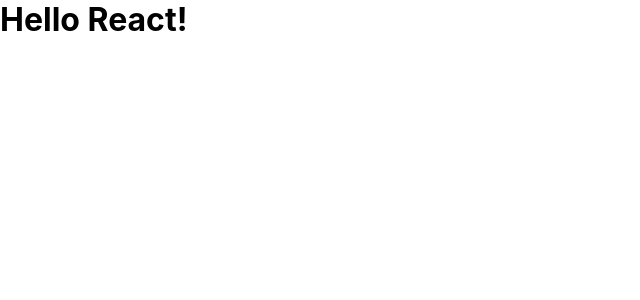
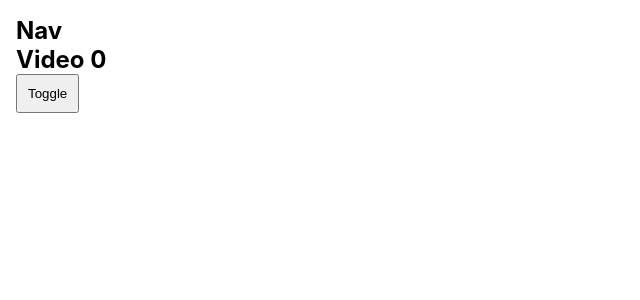
Before and after one commit to Asif-newaz/try-react, a React (Create React App) app: page / in a window 1280 px wide. Shown: the top 300 px of the page, without its empty margins (0-640 px from the left). Built offline with nearby package versions, Linux system fonts and the light colour scheme.

Commit message:
working deep with state

```diff
--- a/src/App.css
+++ b/src/App.css
@@ -1,5 +1,6 @@
 .App {
   background: #fff;
+  padding: 1rem;
 }
 
 *,
@@ -19,3 +20,14 @@
   justify-content: space-around;
   align-items: center;
 }
+
+button {
+  display: block;
+  padding: 10px;
+  margin-bottom: 10px;
+}
+
+.active {
+  opacity: 0;
+  transition: .5s ease-in-out;
+}
--- a/src/App.js
+++ b/src/App.js
@@ -1,6 +1,6 @@
 // import React, { Component } from "react";
-// import React, { useState } from "react";
-import React from "react";
+import React, { useState } from "react";
+// import React from "react";
 import "./App.css";
 // import Person from "./Person/Person";
 // import { Button } from "@material-ui/core";
@@ -9,6 +9,8 @@
 // import TextField from '@material-ui/core/TextField';
 // import Nav from "./components/TwitterProps/Nav";
 // import Tweets from "./components/TwitterProps/Tweets";
+import Nav from "./components/TwitterState/Nav";
+import Video from "./components/TwitterState/Video";
 
 // Functional component
 function App() {
@@ -34,18 +36,32 @@
   //   });
   // };
 
-  let counter = 0;
+  const [counter, setCounter] = useState(0);
+  const [toggle, setToggle] = useState(true);
 
   const increment = () => {
-    console.log(counter += 1);
-  }
+    setCounter(counter + 1);
+  };
 
-  increment();
+  const reset = () => {
+    setCounter(0);
+  };
+
+  const toggler = () => {
+    setToggle((prev) => !prev);
+  };
 
   // Working with state
   return (
     <div className="App">
-      <h1>Hello React!</h1>
+      <Nav toggle={toggle}/>
+      <Video nr={counter} setToggle={toggler} />
+      {/* <h1 className={toggle ? "active" : ""}>Counter {counter}</h1>
+
+      <button onClick={increment}>Click me to increment!</button>
+      <button onClick={reset}>Reset</button>
+
+      <button onClick={toggler}>Click me!</button> */}
       {/* <div className="home">
         <Nav />
         <Tweets />
```
